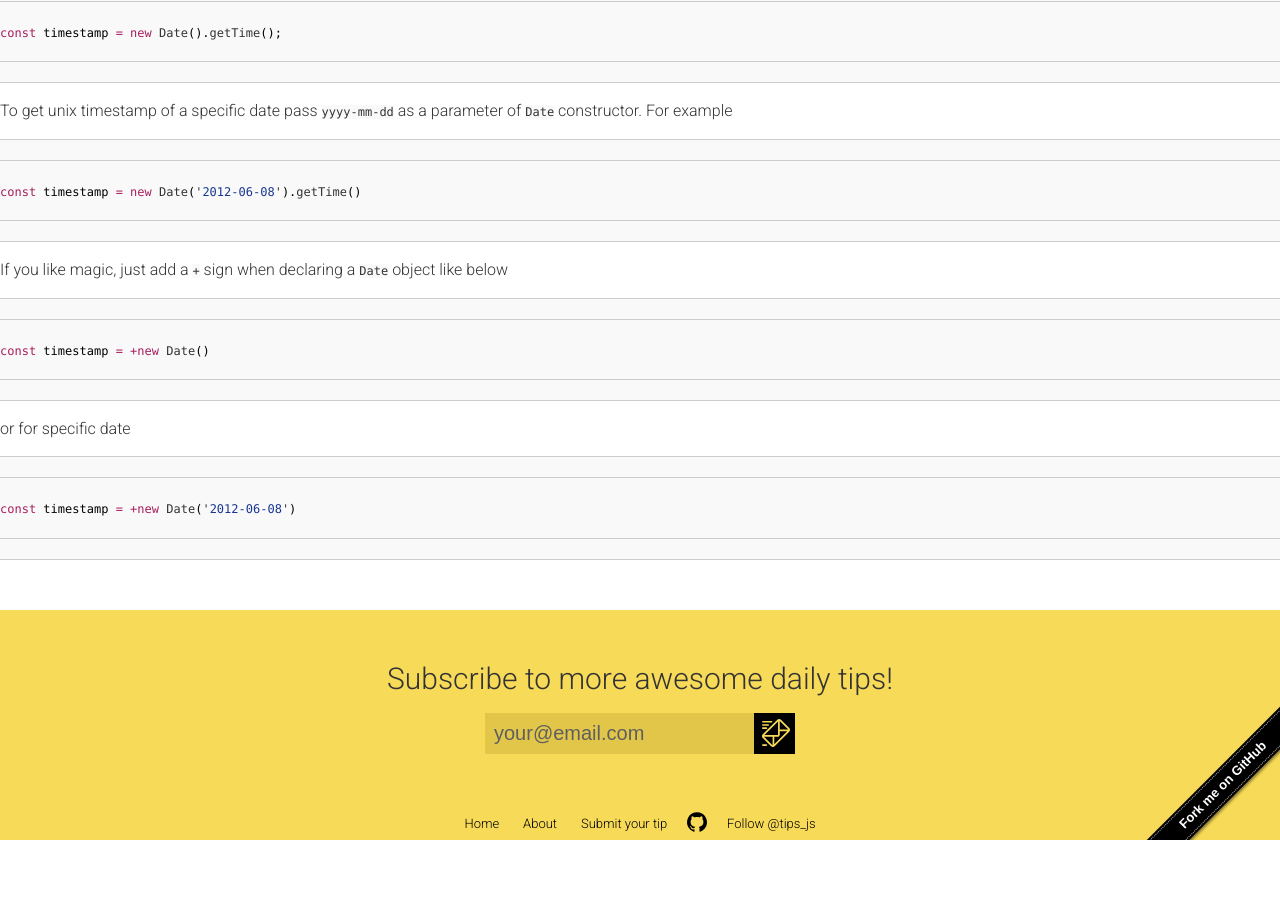
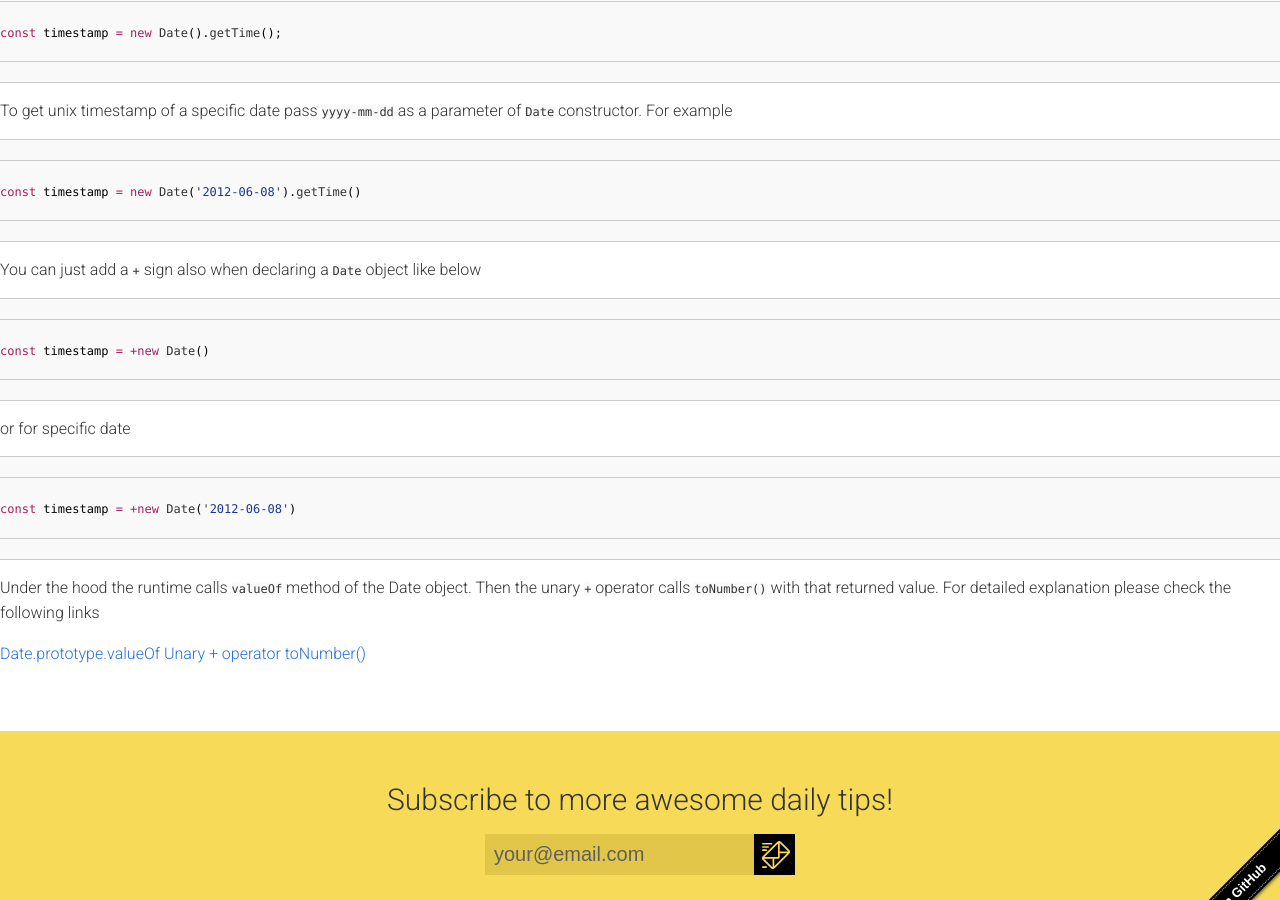
Before and after one commit to loverajoel/jstips, a Jekyll site: the page built from _posts/en/2016-02-15-extract-unix-timestamp-easily.md, in a window 1280 px wide and 900 px high, scrolled down 767 px. Built offline with Jekyll 4.4.1, drawn with Linux system fonts in a browser that asks for light colours; nearby versions of some CDN libraries; Markdown is read by kramdown in place of the engine named in the settings; comment, search, counter and statistics services are not loaded; before the commit the page ends 1607 px from its top, so only the background shows below that.

Commit message:
links and short explanation added for unary plus operator before date object

````diff
--- a/_posts/en/2016-02-15-extract-unix-timestamp-easily.md
+++ b/_posts/en/2016-02-15-extract-unix-timestamp-easily.md
@@ -16,6 +16,7 @@ We frequently need to calculate with unix timestamp. There are several ways to g
 const timestamp = Date.now();
 ```
 or
+
 ```js
 const timestamp = new Date().getTime();
 ```
@@ -24,8 +25,7 @@ To get unix timestamp of a specific date pass `yyyy-mm-dd` as a parameter of `Da
 ```js
 const timestamp = new Date('2012-06-08').getTime()
 ```
-
-If you like magic, just add a `+` sign when declaring a `Date` object like below
+You can just add a `+` sign also when declaring a `Date` object like below
 
 ```js
 const timestamp = +new Date()
@@ -35,3 +35,8 @@ or for specific date
 ```js
 const timestamp = +new Date('2012-06-08')
 ```
+Under the hood the runtime calls `valueOf` method of the Date object. Then the unary `+` operator calls `toNumber()` with that returned value. For detailed explanation please check the following links
+
+[Date.prototype.valueOf](http://es5.github.io/#x15.9.5.8)
+[Unary + operator](http://es5.github.io/#x11.4.6)
+[toNumber()](http://es5.github.io/#x9.3)
````
